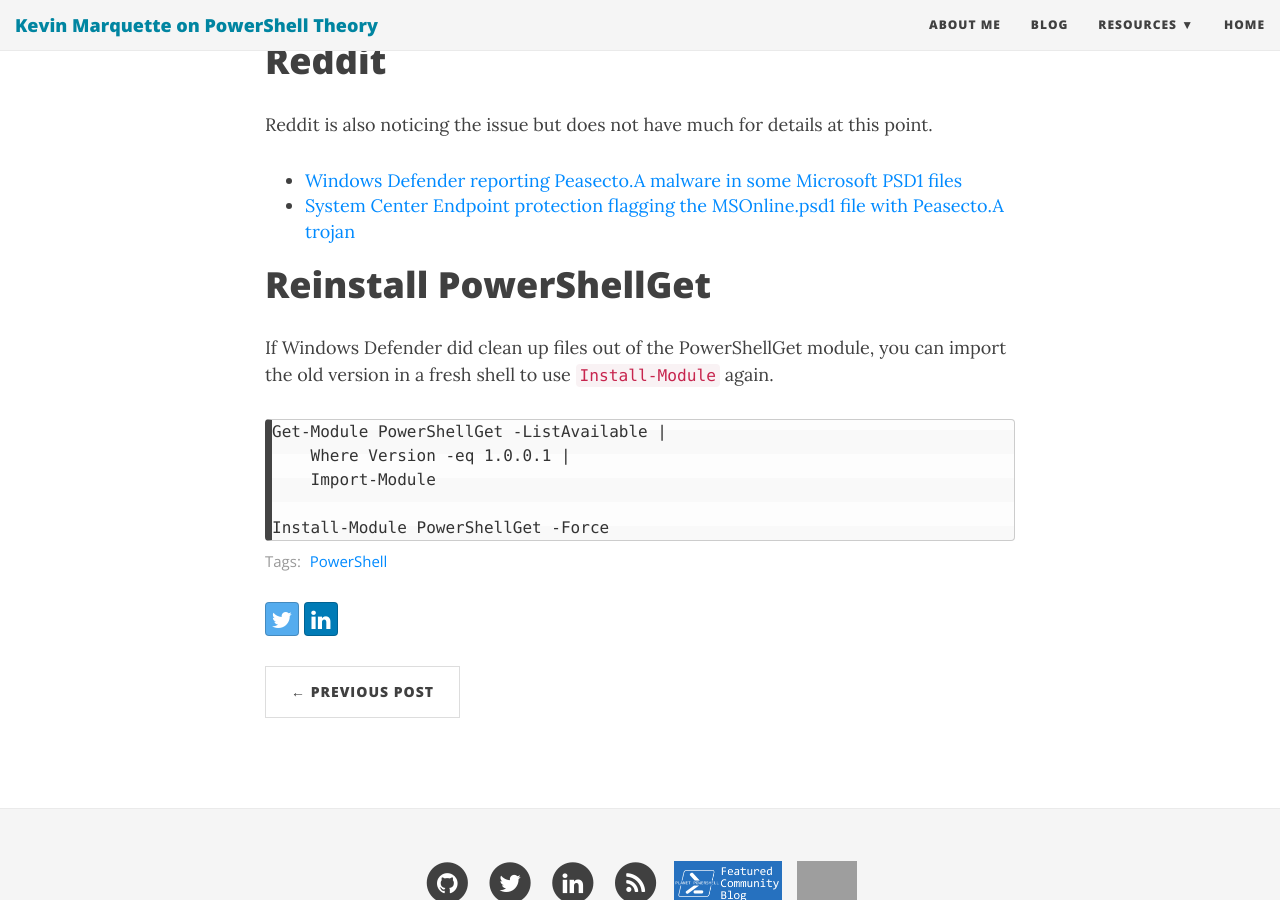
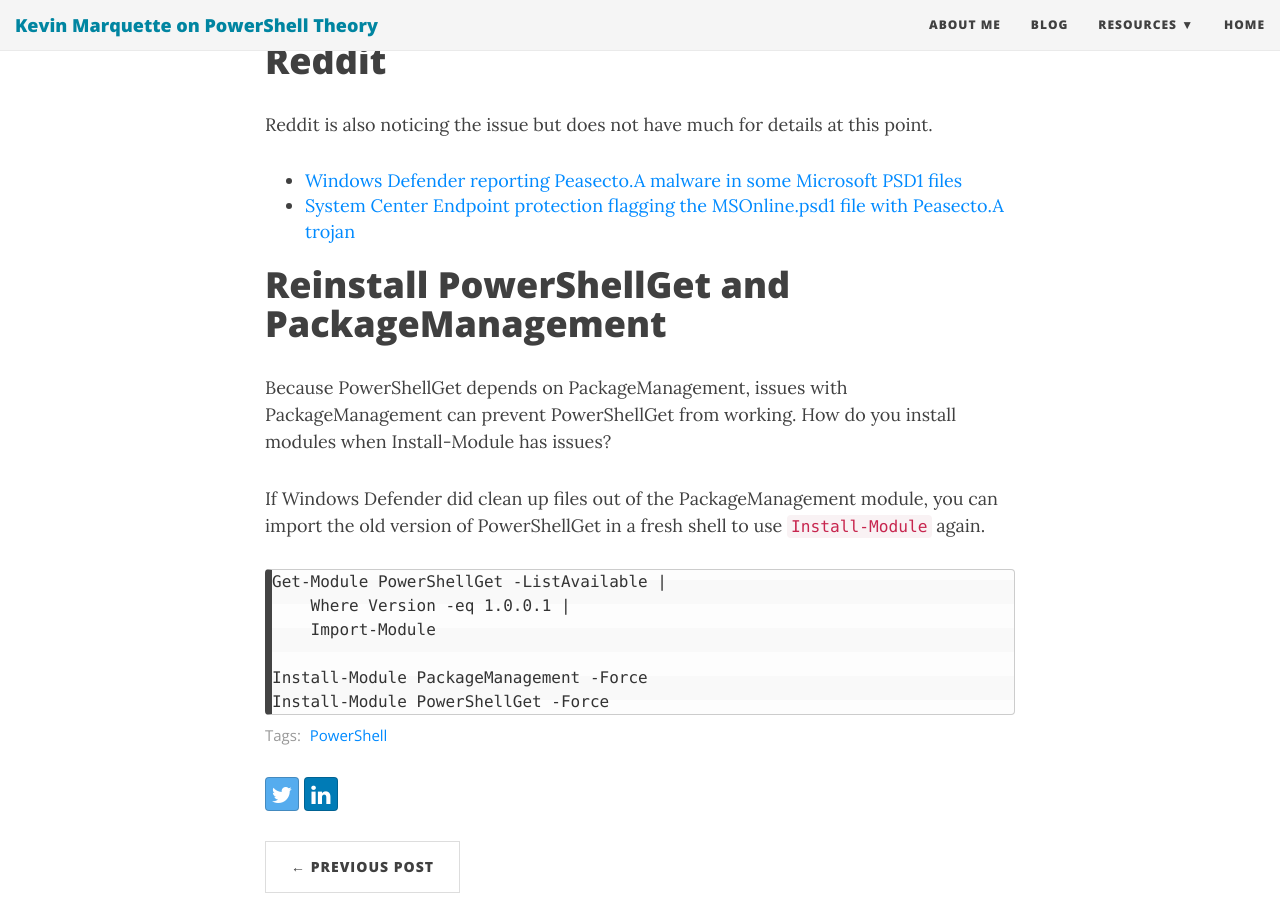
Before and after one commit to KevinMarquette/kevinmarquette.github.io, a Jekyll site: the page built from _posts/2018-01-28-Powershell-windows-defender-peasceto-powershell.md, in a window 1280 px wide and 900 px high, scrolled down 1512 px. Built offline with Jekyll 4.4.1, drawn with Linux system fonts in a browser that asks for light colours; nearby versions of some CDN libraries; comment, search, counter and statistics services are not loaded; some of the changed text lies outside the part shown; grey boxes are pictures that could not be loaded.

Commit message:
updates to impacted modules

```diff
--- a/_posts/2018-01-28-Powershell-windows-defender-peasceto-powershell.md
+++ b/_posts/2018-01-28-Powershell-windows-defender-peasceto-powershell.md
@@ -5,7 +5,7 @@
 tags: [PowerShell]
 ---
 
-There are reports of a Windows Defender update flagging common PowerShell tools and modules as infected with Peasecto.A. We don't have a lot of information right now other than indications that PowerShellGet, MSOnline, PSScriptAnalyzer and [VSCode](https://github.com/Microsoft/vscode/issues/42284) are impacted. These are all false positives at this point.
+There are reports of a Windows Defender update flagging common PowerShell tools and modules as infected with Peasecto.A. We don't have a lot of information right now other than indications that PackageManagement, PowerShellGet, MSOnline, PSScriptAnalyzer and [VSCode](https://github.com/Microsoft/vscode/issues/42284) are impacted. These are all false positives at this point.
 
 <!--more-->
 Not a lot of options other than disable defender or disable PowerShell AMSI. I'll update this post once I see more information on how this plays out. For now, I'll just share these reports in case those threads pick up traction.
@@ -40,12 +40,15 @@
 * [Windows Defender reporting Peasecto.A malware in some Microsoft PSD1 files](https://www.reddit.com/r/PowerShell/comments/7to5dy/windows_defender_reporting_peasectoa_malware_in)
 * [System Center Endpoint protection flagging the MSOnline.psd1 file with Peasecto.A trojan](https://www.reddit.com/r/sysadmin/comments/7tnukh/system_center_endpoint_protection_flagging_the)
 
-# Reinstall PowerShellGet
+# Reinstall PowerShellGet and PackageManagement
 
-If Windows Defender did clean up files out of the PowerShellGet module, you can import the old version in a fresh shell to use `Install-Module` again.
+Because PowerShellGet depends on PackageManagement, issues with PackageManagement can prevent PowerShellGet from working. How do you install modules when Install-Module has issues?
+
+If Windows Defender did clean up files out of the PackageManagement module, you can import the old version of PowerShellGet in a fresh shell to use `Install-Module` again.
 
     Get-Module PowerShellGet -ListAvailable |
         Where Version -eq 1.0.0.1 |
         Import-Module
 
+    Install-Module PackageManagement -Force
     Install-Module PowerShellGet -Force
```
